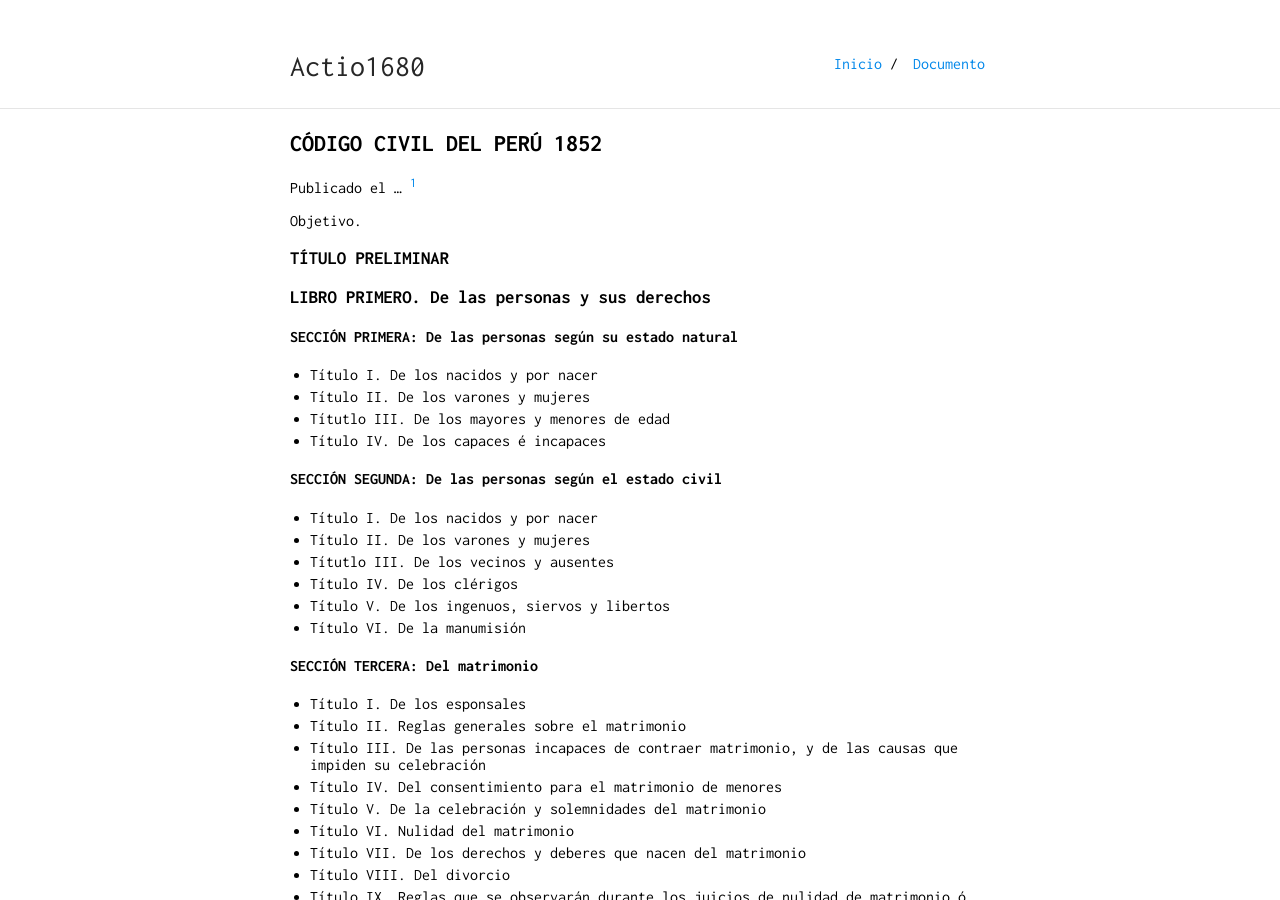
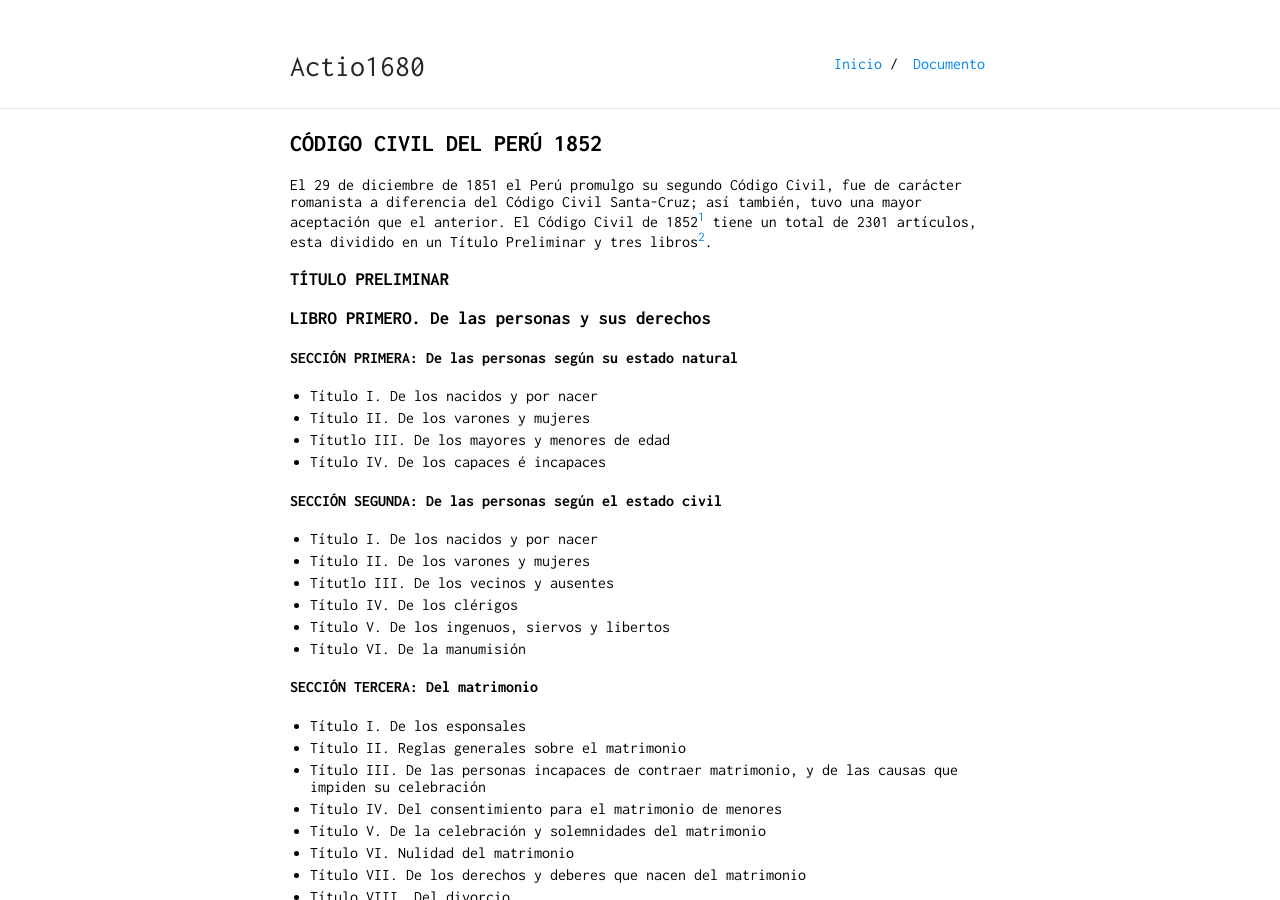
Before and after one commit to actio1680/actio1680.github.io, a Jekyll site: the page built from cc1852.md, in a window 1280 px wide and 900 px high. Built offline with Jekyll 4.4.1, drawn with Linux system fonts in a browser that asks for light colours; our own code applies the rules of GitHub Pages for plain Markdown files; some of the changed text lies outside the part shown.

Commit message:
Update cc1852.md

```diff
--- a/cc1852.md
+++ b/cc1852.md
@@ -2,9 +2,7 @@
 layout: default
 ---
 ## CÓDIGO CIVIL DEL PERÚ 1852
-Publicado el ... [^1]
-
-Objetivo.
+El 29 de diciembre de 1851 el Perú promulgo su segundo Código Civil, fue de carácter romanista a diferencia del Código Civil Santa-Cruz; así también, tuvo una mayor aceptación que el anterior. El Código Civil de 1852[^1] tiene un total de 2301 artículos, esta dividido en un Título Preliminar y tres libros[^2].
 
 ### TÍTULO PRELIMINAR
 ### LIBRO PRIMERO. De las personas y sus derechos
@@ -169,3 +167,4 @@ Objetivo.
 ---
 
 [^1]: Perú. (1852). *Código Civil 1852*. Imprenta del Estado. [Enlace](https://books.google.com.pe/books?id=AZEDAAAAYAAJ)
+[^2]: Guzmán, A. (2017). La codificación civil en Iberoamérica. Siglos XIX-XXI (2 ed.). Jurista Editores.
```
Also changed, not shown: other parts of cc1852.md (+1 -1 lines).
